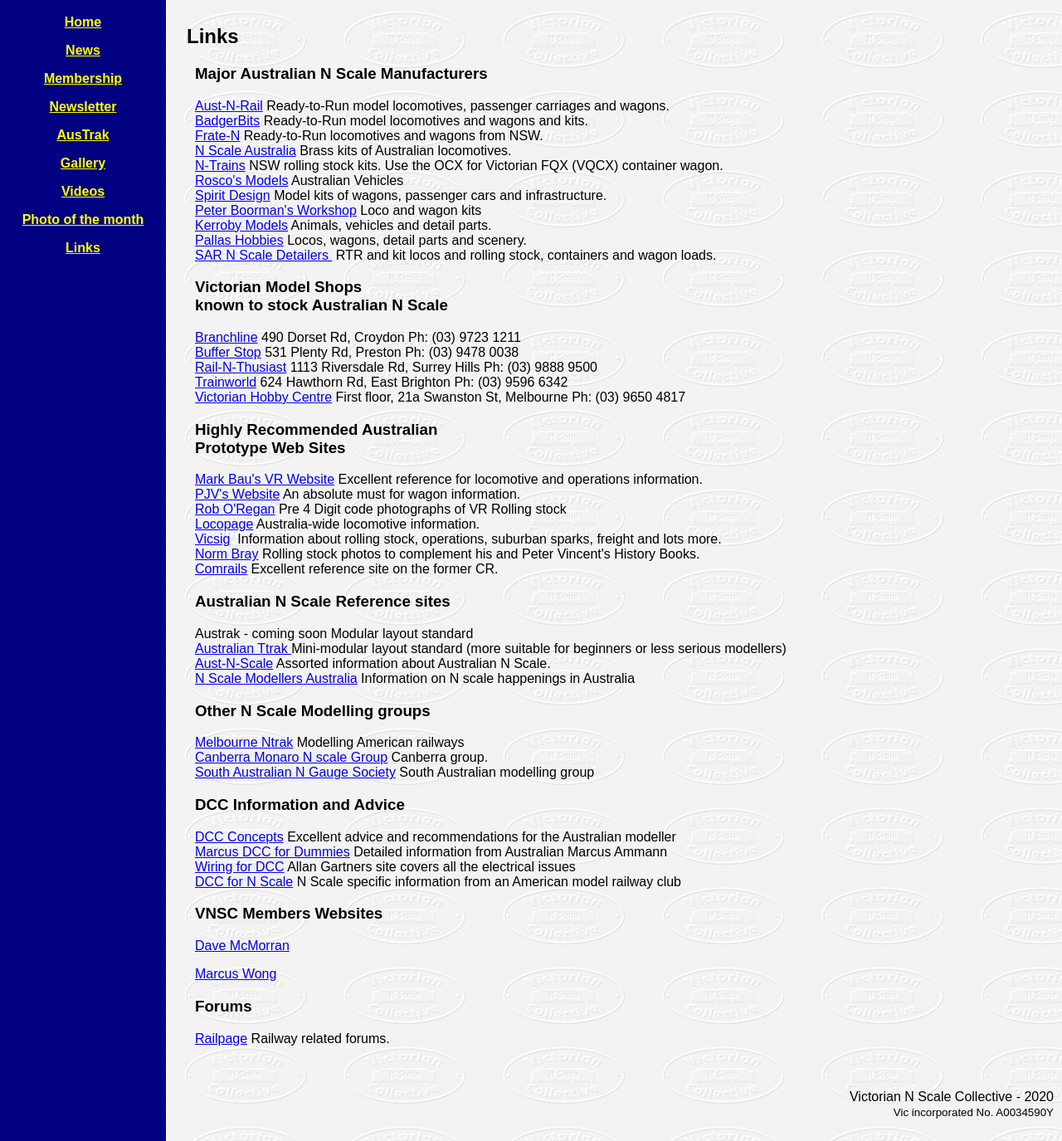
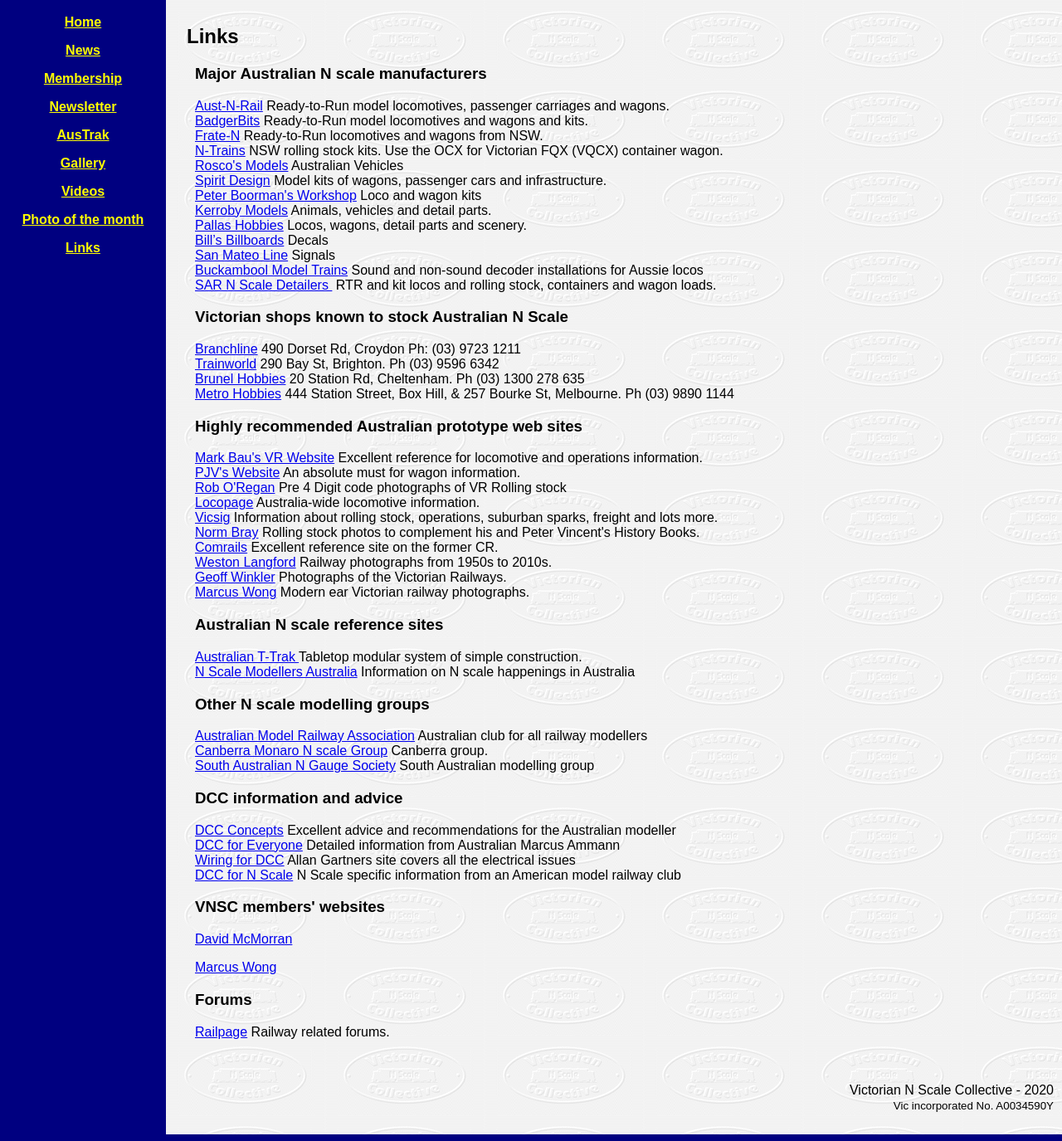
Before and after one commit to vnsc/vnsc.github.io, a Jekyll site: the page built from Links.htm, in a window 1280 px wide. Shown: the whole page at 83% size. Built offline with Jekyll 4.4.1, drawn with Linux system fonts in a browser that asks for light colours.

Commit message:
Big batch of corrections and updates

```diff
--- a/Links.htm
+++ b/Links.htm
@@ -5,86 +5,66 @@
 weight: 999
 ---
 
-<h3>Major Australian N Scale Manufacturers</h3>
-<a title="blocked::http://www.aust-n-rail.com.au/" href="http://www.aust-n-rail.com.au/" target="_blank">Aust-N-Rail</a> Ready-to-Run model locomotives, passenger carriages and wagons.<br>
-<a title="blocked::http://www.badgerbits.com.au/" href="http://www.badgerbits.com.au/" target="_blank">BadgerBits</a> Ready-to-Run model locomotives and wagons and kits.<br>
-<a title="blocked::http://www.frate-n.com.au/" href="http://www.frate-n.com.au//" target="_blank">Frate-N</a> Ready-to-Run locomotives and wagons from NSW.<br>
-<a title="blocked::http://www.aust-n-rail.com.au/nscaleaust.htm" href="http://www.aust-n-rail.com.au/nscaleaust.htm" target="_blank">N Scale Australia</a>  Brass kits of Australian locomotives.<br>
-<a title="blocked::http://www.n-trains.com.au/" href="http://www.n-trains.com.au/" target="_blank">N-Trains</a> NSW rolling stock kits. Use the OCX for Victorian FQX (VQCX) container wagon.<br>
-<a title="blocked::http://www.aust-n-rail.com.au/rosco.htm" href="http://www.aust-n-rail.com.au/rosco.htm" target="_blank">Rosco's Models</a> Australian Vehicles<br>
-<a title="http://www.spiritdesign.com.au/" href="http://www.spiritdesign.com.au" target="_blank">Spirit Design</a>  Model kits of wagons, passenger cars and infrastructure.<br>
-<a title="blocked::http://www.peterboormansworkshop.com.au/" href="http://www.peterboormansworkshop.com.au/" target="_blank">Peter Boorman's Workshop</a> Loco and wagon kits<br>
-<a title="blocked::http://www.aust-n-rail.com.au/kerroby.htm" href="http://www.aust-n-rail.com.au/kerroby.htm" target="_blank">Kerroby Models</a> Animals, vehicles and detail parts.<br>
-<a title="blocked::http://www.pallashobbies.com.au/" href="http://www.pallashobbies.com.au/" target="_blank">Pallas Hobbies</a> Locos, wagons, detail parts and scenery.<br>
-<a href="http://www.sar-nscale.com/index.htm" target="_blank">SAR N Scale Detailers&nbsp;</a> RTR and kit&nbsp;locos and rolling stock, containers and&nbsp;wagon
+<h3>Major Australian N scale manufacturers</h3>
+<a href="http://www.aust-n-rail.com.au/" target="_blank">Aust-N-Rail</a> Ready-to-Run model locomotives, passenger carriages and wagons.<br>
+<a href="http://www.badgerbits.com.au/" target="_blank">BadgerBits</a> Ready-to-Run model locomotives and wagons and kits.<br>
+<a href="http://frate-n.net.au/" target="_blank">Frate-N</a> Ready-to-Run locomotives and wagons from NSW.<br>
+<a href="http://www.n-trains.com.au/" target="_blank">N-Trains</a> NSW rolling stock kits. Use the OCX for Victorian FQX (VQCX) container wagon.<br>
+<a href="https://www.roscosmodels.com/" target="_blank">Rosco's Models</a> Australian Vehicles<br>
+<a href="http://www.spiritdesign.com.au" target="_blank">Spirit Design</a>  Model kits of wagons, passenger cars and infrastructure.<br>
+<a href="http://www.peterboormansworkshop.com.au/" target="_blank">Peter Boorman's Workshop</a> Loco and wagon kits<br>
+<a href="http://kerrobymodels.com/" target="_blank">Kerroby Models</a> Animals, vehicles and detail parts.<br>
+<a href="http://www.pallashobbies.com.au/" target="_blank">Pallas Hobbies</a> Locos, wagons, detail parts and scenery.<br>
+<a href="https://www.facebook.com/bills.billboards/" target="_blank">Bill’s Billboards</a> Decals<br>
+<a href="https://www.sanmateoline.com.au/" target="_blank">San Mateo Line</a> Signals<br>
+<a href="https://bmodeltrains.com" target="_blank">Buckambool Model Trains</a> Sound and non-sound decoder installations for Aussie locos<br>
+<a href="https://www.facebook.com/pages/category/Product-Service/SAR-N-Scale-Detailers-1400574823571153/" target="_blank">SAR N Scale Detailers&nbsp;</a> RTR and kit&nbsp;locos and rolling stock, containers and&nbsp;wagon
 loads.<br>
 
-<h3>Victorian Model Shops<br>
-known to stock Australian N Scale</h3>
-<a title="blocked::http://www.branchline.com.au/" href="http://www.branchline.com.au/" target="_blank">Branchline</a>
+<h3>Victorian shops known to stock Australian N Scale</h3>
+<a href="http://www.branchline.com.au/" target="_blank">Branchline</a>
 490 Dorset Rd, Croydon Ph: (03) 9723 1211<br>
-<a title="blocked::http://thebufferstop-com.webs.com/" href="http://thebufferstop-com.webs.com/" target="_blank">Buffer
-Stop</a> 531 Plenty Rd, Preston Ph: (03) 9478 0038<br>
-<a title="blocked::http://www.railnthusiast.com.au/" href="http://www.railnthusiast.com.au/" target="_blank">Rail-N-Thusiast</a>
-1113 Riversdale Rd, Surrey Hills Ph: (03) 9888 9500<br>
-<a title="blocked::http://www.trainworld.com.au/" href="http://www.trainworld.com.au/" target="_blank">Trainworld</a>
-624 Hawthorn Rd, East Brighton Ph: (03) 9596 6342<br>
-<a title="blocked::https://victorianhobbycentre.com.au/" href="https://victorianhobbycentre.com.au/" target="_blank">Victorian
-Hobby Centre</a> First floor, 21a Swanston St, Melbourne Ph: (03)
-9650 4817<br>
 
-<h3>Highly Recommended Australian <br>
-Prototype Web Sites</h3>
-<a title="blocked::http://www.victorianrailways.net/" href="http://www.victorianrailways.net/" target="_blank">Mark
-Bau's VR Website</a> Excellent reference for locomotive and
-operations information.<br>
-<a title="blocked::http://www.pjv101.net/index.htm" href="http://www.pjv101.net/index.htm" target="_blank">PJV's
-Website</a> An absolute must for wagon information.<br>
-<a href="http://www.robx1.net/" target="_blank">Rob O'Regan</a> Pre 4 Digit code
-photographs of VR Rolling stock<br>
-<a title="blocked::http://locopage.railpage.org.au/index.html" href="http://users.cdi.com.au/~johnc/lp2.html" target="_blank">Locopage</a>
-Australia-wide locomotive information.<br>
-<a title="blocked::http://www.vicsig.net/" href="http://www.vicsig.net/" target="_blank">Vicsig</a>&nbsp;
-Information about rolling stock, operations, suburban sparks,
-freight and lots more.<br>
-<a href="http://www.flickr.com/photos/60901191@N08/sets/?&page=1" target="_blank">Norm Bray</a> Rolling
-stock photos to complement his and Peter Vincent's History Books.<br>
-<a href="http://www.comrails.com/" target="_blank">Comrails</a> Excellent reference
-site on the former CR.<br>
+<a href="http://www.trainworld.com.au/" target="_blank">Trainworld</a>
+290 Bay St, Brighton. Ph (03) 9596 6342<br>
 
-<h3>Australian N Scale Reference sites</h3>
-Austrak
-- coming soon Modular layout standard<br>
-<a title="blocked::http://users.picknowl.com.au/~austnscale/austtrak.htm" href="http://users.picknowl.com.au/~austnscale/austtrak.htm" target="_blank">Australian
-Ttrak </a> Mini-modular layout standard (more suitable for beginners
-or less serious modellers)<br>
-<a title="blocked::http://homepages.picknowl.com.au/austnscale/" href="http://homepages.picknowl.com.au/austnscale/" target="_blank">Aust-N-Scale</a>
-Assorted information about Australian N Scale.<br>
-<a title="blocked::http://www.nscale.org.au/" href="http://www.nscale.org.au/" target="_blank">N
-Scale Modellers Australia</a> Information on N scale happenings in
-Australia<br>
+<a href="http://www.brunelhobbies.com.au/" target="_blank">Brunel Hobbies</a>
+20 Station Rd, Cheltenham. Ph (03) 1300 278 635<br>
 
-<h3>Other N Scale Modelling groups</h3>
-<a title="blocked::http://www.melbntrak.com/" href="http://www.melbntrak.com/" target="_blank">Melbourne
-Ntrak</a> Modelling American railways<br>
-<a title="blocked::http://www.cmnsg.asn.au/" href="http://www.cmnsg.asn.au/" target="_blank">Canberra
-Monaro N scale Group</a> Canberra group.<br>
-<a title="blocked::http://sangs.asn.au/" href="http://sangs.asn.au" target="_blank">South
-Australian N Gauge Society</a> South Australian modelling group<br>
+<a href="https://www.metrohobbies.com.au/" target="_blank">Metro Hobbies</a>
+444 Station Street, Box Hill, &amp; 257 Bourke St, Melbourne. Ph (03) 9890 1144<br>
 
-<h3>DCC Information and Advice</h3>
-<p><a href="http://www.dccconcepts.com/index.htm#Home%20Top" target="_blank">DCC
-Concepts</a> Excellent advice and
-recommendations for the Australian modeller<a href="http://www.members.optusnet.com.au/nswmn2/DCC.htm" target="_blank"><br>
-Marcus DCC for Dummies</a> Detailed information from Australian
-Marcus Ammann<a href="http://www.wiringfordcc.com/" target="_blank"><br>
-Wiring for DCC</a> Allan Gartners site covers all the electrical
-issues<a href="http://www.trainweb.org/nrmrc/dcc/" target="_blank"><br>
-DCC for N Scale</a> N Scale specific information from an American
-model railway club</p>
-<h3>VNSC Members Websites</h3>
-<p><a href="http://derailed.silver-raven.net/" target="_blank">Dave McMorran</a></p>
+<h3>Highly recommended Australian prototype web sites</h3>
+<a href="http://www.victorianrailways.net/" target="_blank">Mark Bau's VR Website</a> Excellent reference for locomotive and operations information.<br>
+<a href="http://www.pjv101.net/index.htm" target="_blank">PJV's Website</a> An absolute must for wagon information.<br>
+<a href="http://www.robx1.net/" target="_blank">Rob O'Regan</a> Pre 4 Digit code photographs of VR Rolling stock<br>
+<a href="http://users.cdi.com.au/~johnc/lp2.html" target="_blank">Locopage</a> Australia-wide locomotive information.<br>
+<a href="http://www.vicsig.net/" target="_blank">Vicsig</a> Information about rolling stock, operations, suburban sparks, freight and lots more.<br>
+<a href="http://www.flickr.com/photos/60901191@N08/sets/?&page=1" target="_blank">Norm Bray</a> Rolling stock photos to complement his and Peter Vincent's History Books.<br>
+<a href="http://www.comrails.com/" target="_blank">Comrails</a> Excellent reference site on the former CR.<br>
+<a href="https://westonlangford.com/" target="_blank">Weston Langford</a> Railway photographs from 1950s to 2010s.<br>
+<a href="https://www.flickr.com/photos/24609616@N05/" target="_blank">Geoff Winkler</a> Photographs of the Victorian Railways.<br>
+<a href="https://railgallery.wongm.com/" target="_blank">Marcus Wong</a> Modern ear Victorian railway photographs.<br>
+
+<h3>Australian N scale reference sites</h3>
+<a href="http://t-trak.nscale.org.au/" target="_blank">Australian T-Trak </a> Tabletop modular system of simple construction.<br>
+<a href="http://www.nscale.org.au/" target="_blank">N Scale Modellers Australia</a> Information on N scale happenings in Australia<br>
+
+<h3>Other N scale modelling groups</h3>
+<a href="https://amra.asn.au/" target="_blank">Australian Model Railway Association</a> Australian club for all railway modellers<br>
+<a href="http://www.cmnsg.com.au/" target="_blank">Canberra Monaro N scale Group</a> Canberra group.<br>
+<a href="http://sangs.asn.au" target="_blank">South Australian N Gauge Society</a> South Australian modelling group<br>
+
+<h3>DCC information and advice</h3>
+<p><a href="https://www.dccconcepts.com/category/general-hobby-advice-and-information" target="_blank">DCC Concepts</a> Excellent advice and recommendations for the Australian modeller<br>
+<a href="http://www.members.optusnet.com.au/nswmn2/DCC.htm" target="_blank">DCC for Everyone</a> Detailed information from Australian Marcus Ammann<br>
+<a href="http://www.wiringfordcc.com/" target="_blank">Wiring for DCC</a> Allan Gartners site covers all the electrical issues<br>
+<a href="http://www.trainweb.org/nrmrc/dcc/" target="_blank">DCC for N Scale</a> N Scale specific information from an American model railway club</p>
+
+<h3>VNSC members' websites</h3>
+<p><a href="http://derailed.silver-raven.net/" target="_blank">David McMorran</a></p>
 <p><a href="http://modelrail.wongm.com" target="_blank">Marcus Wong</a></p>
+
 <h3>Forums</h3>
 <p><a href="http://www.railpage.com.au/">Railpage</a>
 Railway related forums.</p>
--- a/application-form.htm
+++ b/application-form.htm
@@ -42,6 +42,6 @@
 <p align="left"><b><i><font face="Arial">In applying for membership, I agree
 to abide by all the Rules of the Victorian N Scale Collective</font></i></b></p>
 
-<p align="left"><font face="Arial" size="2">The VNSC Newsletter is produced every two months and can be down loaded from our members only Yahoo Group site once you are approved.</font></p>
+<p align="left"><font face="Arial" size="2">The VNSC Newsletter is produced every two months and can be down loaded from our members only Groups.io website once you are approved.</font></p>
 
 </form>
--- a/showcase/member-models.htm
+++ b/showcase/member-models.htm
@@ -19,7 +19,7 @@
 
 <img border="0" src="/images/Modelshowcase4.jpg">
 
-<p>A late running multi-unit lash up of John Miller's DL, EL and AN cross the Boundry road crossing and take refuge in the standard gauge loop as Westrail's L257 waits impatiently for the chance to head north. The beauty about having your own railway is that you can stage these sorts of crossed when friends drop in from afar. All locos are heavy modified brass kits by N-Scale-Australia that John M. has put together.</p>
+<p>A late running multi-unit lash up of John M's DL, EL and AN cross the Boundry road crossing and take refuge in the standard gauge loop as Westrail's L257 waits impatiently for the chance to head north. The beauty about having your own railway is that you can stage these sorts of crossed when friends drop in from afar. All locos are heavy modified brass kits by N-Scale-Australia that John M. has put together.</p>
 
 <img border="0" src="/images/Modelshowcase5.jpg">
 
```
Also changed, not shown: index.html (+6 -5 lines), membership.htm (+31 -65 lines), newsletter.htm (+5 -23 lines).
